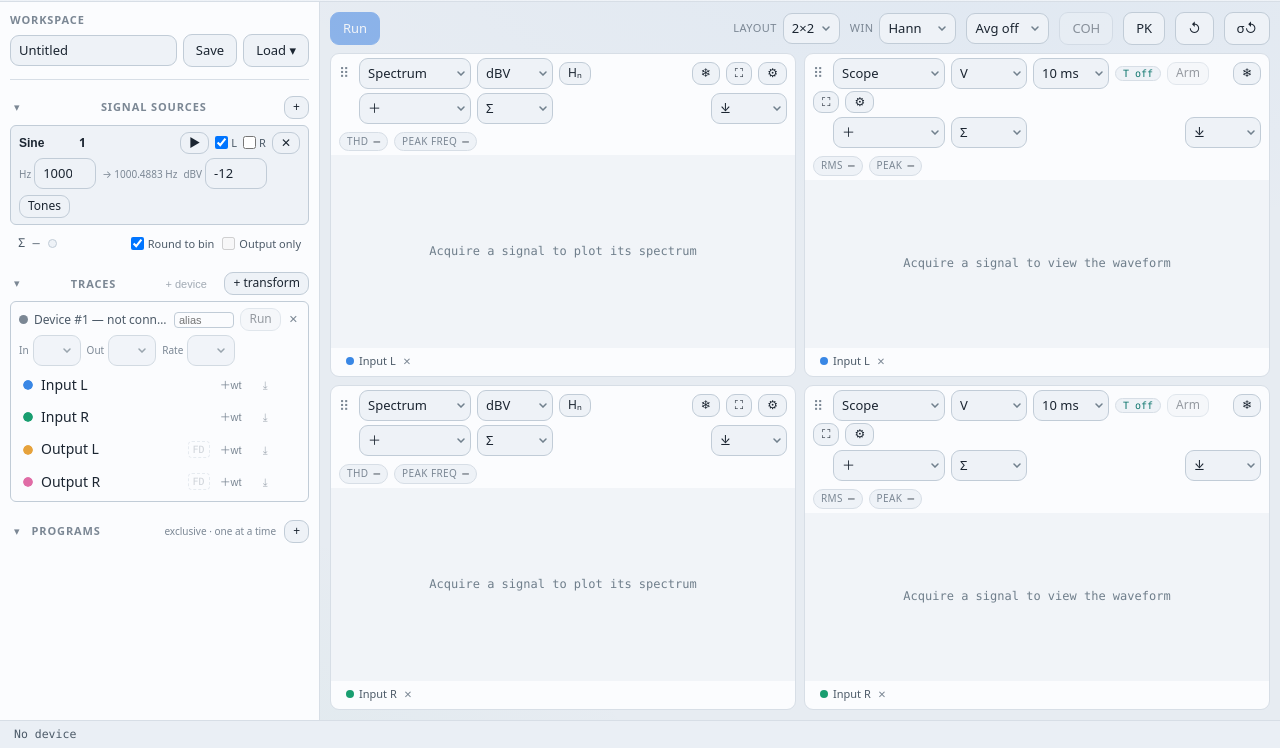
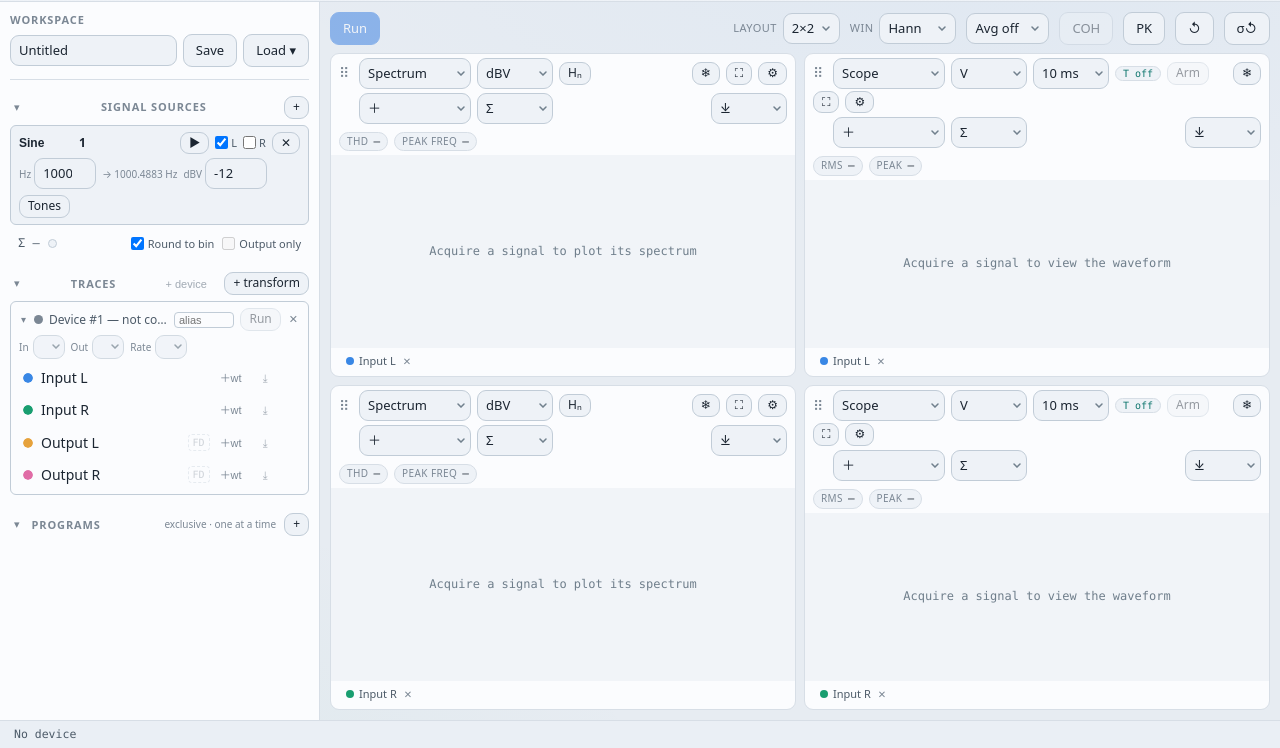
Before and after one commit to GarageDeveloper/qa40x-rs, a website built with Vite: page index.html in a window 1280 px wide. Shown: the part 52-800 px from the top of the page. Built offline with nearby package versions, Linux system fonts and the light colour scheme.

Commit message:
feat(traces): per-group collapse + readable group range selects (#25 lot E4, Raphaël feedback)
- The group In/Out/Rate selects were truncated ('42 dBV' → '42 dE'):
  the compact override lost to select.field's higher specificity —
  matched it (select.traces__group-sel) with 11px font, tighter
  padding and the chevron pulled in; all three values now render whole
  (verified by screenshot against the two-device fake).
- Each device group folds to its header line via a chevron
  (group-collapse-<slot>), reclaiming sidebar space once a device is
  set up. State rides workspace.collapsed under 'traces-group-<slot>'
  — the same store as the sidebar sections, so it persists with the
  doc and stays slot-keyed (bench-portable), never device-bound.
  Header controls (Run/Stop, Remove, alias) stay reachable folded.
- Fixed a latent view-pruning bug the jsdom pin caught: the group-view
  map pruned on isConnected, which is false for every node in a
  detached host — first render purged the live views and later updates
  silently no-oped. Membership in groupsHost is the correct predicate.

vitest 569 (+1 jsdom collapse pin), Playwright 107/107, tsc clean.

Co-Authored-By: Claude Fable 5 <noreply@anthropic.com>

```diff
--- a/src/panels/traces/devicegroup.ts
+++ b/src/panels/traces/devicegroup.ts
@@ -26,8 +26,16 @@ import {
   setSampleRate,
 } from "../../store/actions/device";
 import { startRun, stopRun } from "../../store/actions/stream";
+import { togglePanelCollapsed } from "../../store/actions/workspace";
 import { session } from "../../store/selectors/session";
 import { el } from "../../ui/dom";
+
+/** The `workspace.collapsed` key of one group's fold state — the SAME
+ * store the sidebar sections use (persists with the doc; slot-keyed like
+ * the trace ids, so it is bench-portable, never device-bound). */
+export function traceGroupCollapseKey(slot: number): string {
+  return `traces-group-${slot}`;
+}
 
 /** The per-group projection the panel selects — NO per-frame fields
  * (run.stats, telemetry): the panel's keyed list re-runs on its JSON
@@ -45,6 +53,10 @@ export interface GroupVM {
   stopping: boolean;
   locked: boolean;
   routable: boolean;
+  /** Folded to its header line (workspace.collapsed, key
+   * `traces-group-<slot>` — Raphaël 2026-07-28: reclaim the space once a
+   * device is set up). */
+  collapsed: boolean;
   inputRanges: number[];
   outputRanges: number[];
   rates: number[];
@@ -93,6 +105,15 @@ export function createDeviceGroup(
   key: SessionKey,
   slot: number
 ): GroupView {
+  const collapseBtn = el(
+    "button.traces__group-collapse",
+    {
+      "data-testid": `group-collapse-${slot}`,
+      title: "Collapse / expand this device",
+      onclick: () => togglePanelCollapsed(store, traceGroupCollapseKey(slot)),
+    },
+    "▾"
+  );
   const led = el("span.led", { "data-testid": `group-led-${slot}` });
   const title = el("span.traces__group-title", {
     "data-testid": `group-title-${slot}`,
@@ -137,6 +158,7 @@ export function createDeviceGroup(
   const head = el(
     "div.traces__group-head",
     {},
+    collapseBtn,
     led,
     title,
     alias,
@@ -192,6 +214,8 @@ export function createDeviceGroup(
   );
 
   function update(vm: GroupVM): void {
+    root.classList.toggle("traces__group--collapsed", vm.collapsed);
+    collapseBtn.textContent = vm.collapsed ? "▸" : "▾";
     led.className = `led${
       vm.status === "connected"
         ? " led--on"
--- a/src/panels/traces/panel.css
+++ b/src/panels/traces/panel.css
@@ -202,8 +202,37 @@
   color: var(--ink-3);
 }
 
-.traces__group-sel {
+/* Compact .field override: the sidebar row holds THREE labelled selects —
+   the top bar's 13px/8px+24px chrome truncates "42 dBV" to "42 dE"
+   (Raphaël, 2026-07-28). Smaller font, tighter padding, arrow pulled in.
+   `select.` prefix: `select.field` (element+class) outranks a lone class,
+   so the override must match its specificity to win by cascade order. */
+select.traces__group-sel {
   font-size: 11px;
   min-width: 0;
   flex: 1;
+  padding: 3px 4px;
+  padding-right: 15px;
+  background-position: right 4px center;
 }
+
+.traces__group-collapse {
+  border: none;
+  background: none;
+  color: var(--ink-3);
+  cursor: pointer;
+  font-size: 10px;
+  padding: 0 2px;
+  flex: none;
+}
+
+.traces__group-collapse:hover {
+  color: var(--ink-1);
+}
+
+/* Collapsed group: header only — controls and rows fold away (same
+   disclosure idiom as the sidebar sections' is-collapsed). */
+.traces__group--collapsed .traces__group-ctls,
+.traces__group--collapsed .traces__group-rows {
+  display: none;
+}
--- a/src/panels/traces/panel.ts
+++ b/src/panels/traces/panel.ts
@@ -33,7 +33,12 @@ import { el, keyedList } from "../../ui/dom";
 import { collapsiblePanel } from "../../ui/collapse";
 import { openTransformDialog } from "./transformdialog";
 import { createTraceRow, updateTraceRow, type Row } from "./row";
-import { createDeviceGroup, type GroupVM, type GroupView } from "./devicegroup";
+import {
+  createDeviceGroup,
+  traceGroupCollapseKey,
+  type GroupVM,
+  type GroupView,
+} from "./devicegroup";
 
 interface GroupItem {
   vm: GroupVM;
@@ -131,6 +136,9 @@ export function mountTracesPanel(
             stopping: sess?.run.stopping ?? false,
             locked: (sess?.run.programLock ?? null) !== null,
             routable: isRoutable(s, g.key),
+            collapsed: s.workspace.collapsed.includes(
+              traceGroupCollapseKey(g.slot)
+            ),
             inputRanges: sessionInputRanges(s, g.key),
             outputRanges: sessionOutputRanges(s, g.key),
             rates: sessionRates(s, g.key),
@@ -175,8 +183,13 @@ export function mountTracesPanel(
         },
       });
       keyedList(tailHost, tail, (r) => r.id, rowRenderer);
+      // Prune views whose group keyedList just removed. Membership in
+      // groupsHost, NOT isConnected: the panel may live in a detached host
+      // (jsdom tests) where isConnected is false for everything — the
+      // first render would purge every live view and later updates would
+      // silently no-op.
       for (const [k, v] of groupViews) {
-        if (!v.root.isConnected) groupViews.delete(k);
+        if (v.root.parentElement !== groupsHost) groupViews.delete(k);
       }
     },
     (a, b) => JSON.stringify(a) === JSON.stringify(b)
```
Also changed, not shown: src/panels/traces/panel.test.ts (+26 -0 lines).
